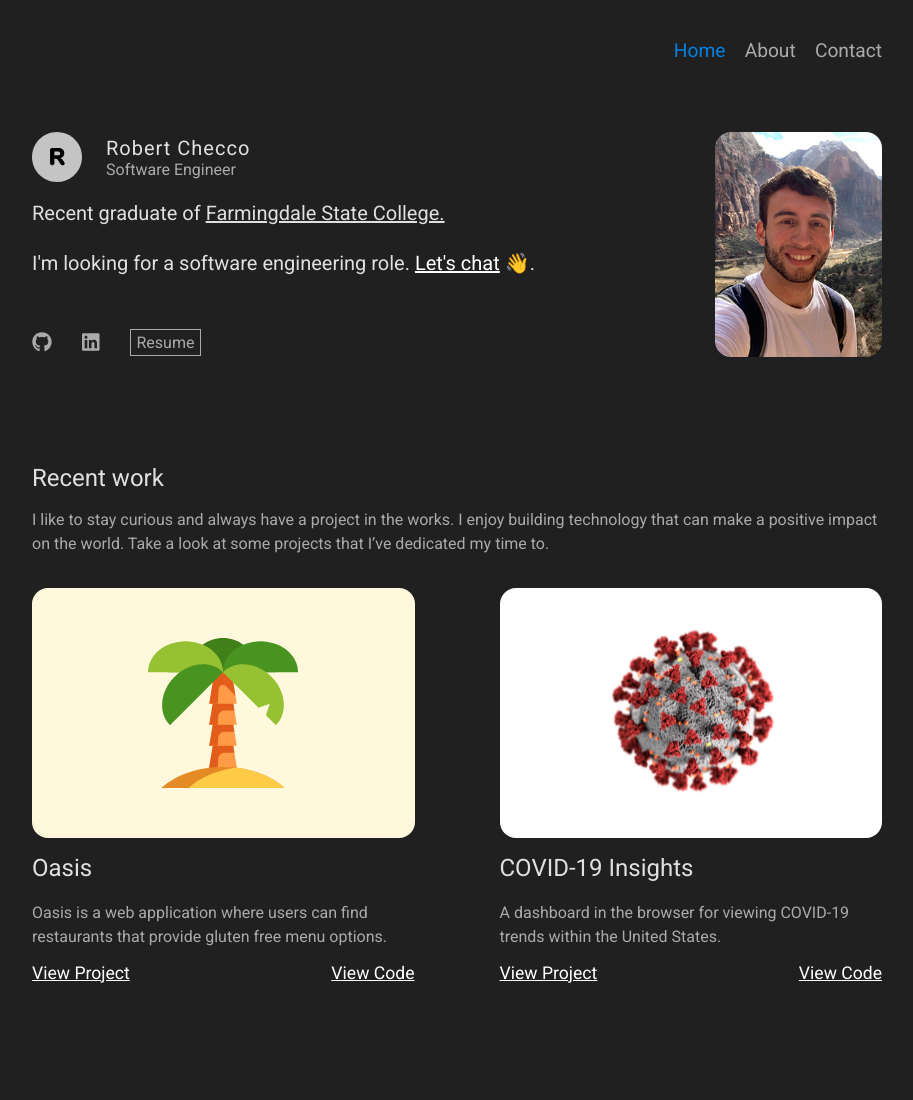
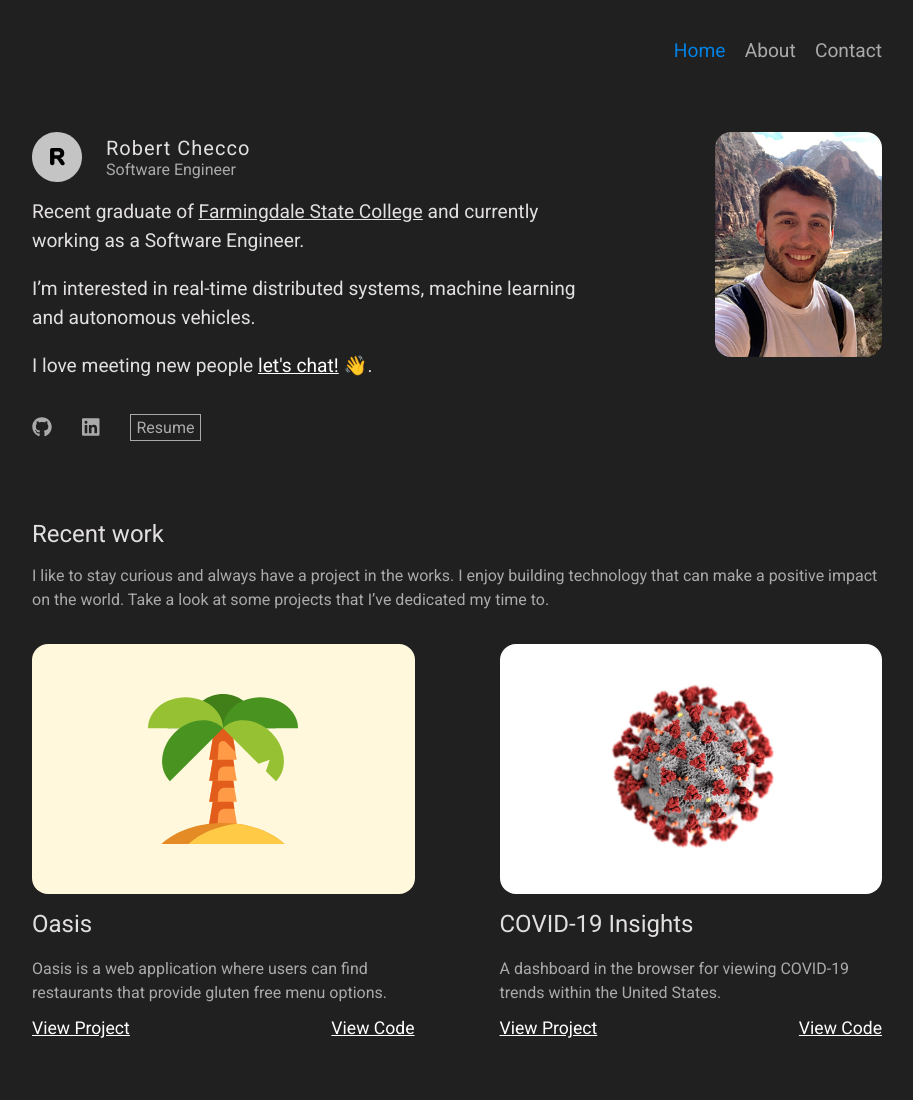
Before and after one commit to soundestmammal/personal-portfolio, a Gatsby site in the folder client/: page / in a window 1280 px wide. Shown: the top 1100 px of the page, without its empty margins (183-1096 px from the left). Built offline with nearby package versions, Linux system fonts and the light colour scheme; Gatsby itself is replaced by a stand-in of ours.

Commit message:
Add new content to spotlight intro and adjust styles of spotlight

```diff
--- a/client/src/components/spotlight.js
+++ b/client/src/components/spotlight.js
@@ -8,18 +8,18 @@ import { faBorderNone } from '@fortawesome/free-solid-svg-icons';
 
 const SpotlightContainer = styled.div`
     width: 100%;
-    height 300px;
     color: white;
     display: flex;
     flex-direction: row;
     justify-content: space-between;
     margin-top: 2em;
+    margin-bottom: 4em;
 `;
 
 const SpotlightContent = styled.div`
     display: flex;
     flex-direction: column;
-    width: 60%;
+    width: 66%;
         @media (max-width: 500px) {
             width: 100%;
     }
@@ -57,13 +57,16 @@ const SpotlightSubtitle = styled.h1`
 const SpotlightIntro = styled.p`
     margin-bottom 1em;
     color: #E2DFDF;
-    font-size: 1.25em;
+    font-size: 1.2em;
     line-height: 1.5em;
+    @media (max-width: 500px) {
+        font-size: 1.1em;
+    }
 `;
 
 const SpotlightIconRow = styled.ul`
     list-style-type: none;
-    margin-top: 2em;
+    margin-top: 1em;
     padding: 0;
     display: flex;
     flex-direction: row;
@@ -96,8 +99,9 @@ export default function Spotlight() {
                         <SpotlightSubtitle>Software Engineer</SpotlightSubtitle>
                     </SpotlightIntroWrapper>
                 </SpotlightMe>
-                <SpotlightIntro>Recent graduate of <a href="http://www.farmingdale.edu" style={{color: 'inherit'}}>Farmingdale State College.</a></SpotlightIntro>
-                <SpotlightIntro>I'm looking for a software engineering role.  <a style={{ color: 'white' }} href="mailto:robertchecco.code@gmail.com">Let's chat</a> 👋.</SpotlightIntro>
+                <SpotlightIntro>Recent graduate of <a href="http://www.farmingdale.edu" style={{ color: 'inherit' }}>Farmingdale State College</a> and currently working as a Software Engineer.</SpotlightIntro>
+                <SpotlightIntro>I’m interested in real-time distributed systems, machine learning and autonomous vehicles.</SpotlightIntro>
+                <SpotlightIntro>I love meeting new people <a style={{ color: 'white' }} href="mailto:robertchecco.code@gmail.com">let's chat!</a> 👋.</SpotlightIntro>
                 <SpotlightIconRow>
                     <li><a href="https://www.github.com/soundestmammal" target="_blank" style={{ color: '#AAAAAA', fontSize: '1.25em', marginRight: '1.5em' }}><FontAwesomeIcon icon={['fab', 'github']}/></a></li>
                     <li><a href="https://www.linkedin.com/in/robertchecco/" target="_blank" style={{ color: '#AAAAAA', fontSize: '1.25em', marginRight: '1.5em'  }}><FontAwesomeIcon icon={['fab', 'linkedin']} /></a></li>
```
